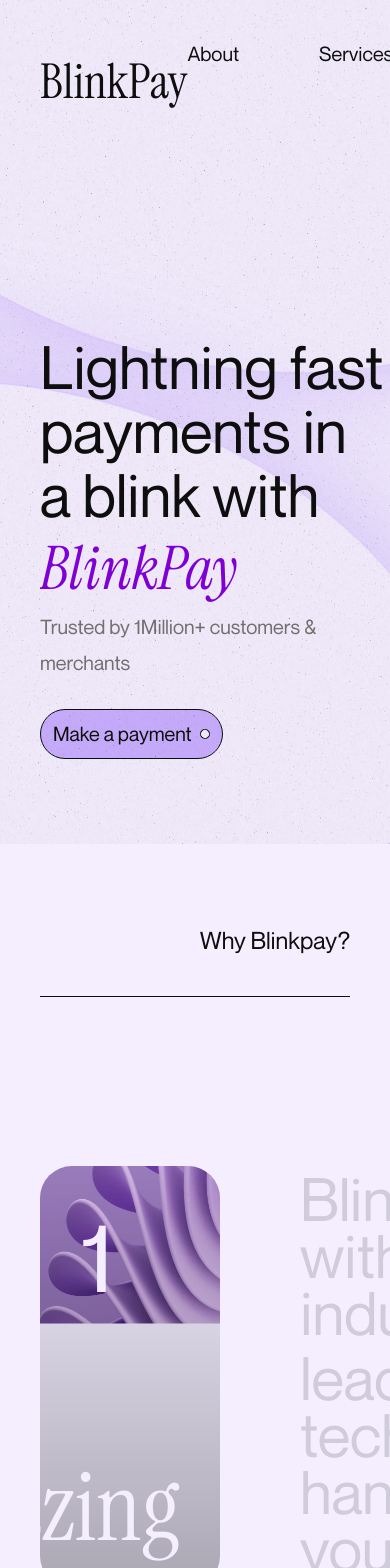
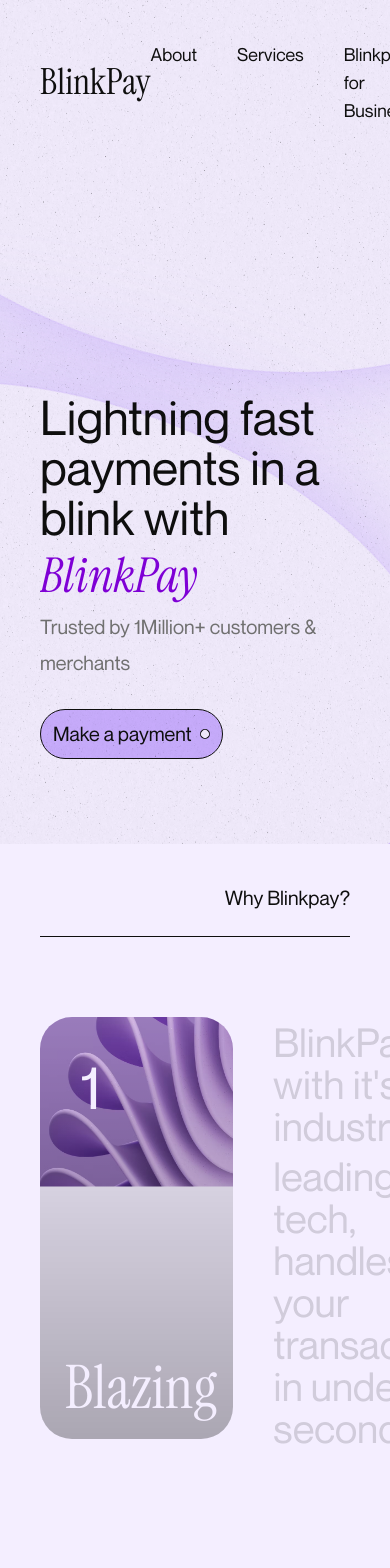
Before and after one commit to swayamduhan/blinkpay, a React (Vite) app in the folder apps/landing/: page / in a window 390 px wide. Shown: the top 1568 px of the page. Built offline with nearby package versions, Linux system fonts and the light colour scheme.

Commit message:
feat(landing): added response for smaller laptops

```diff
--- a/apps/landing/src/components/FAQItem.tsx
+++ b/apps/landing/src/components/FAQItem.tsx
@@ -2,14 +2,14 @@
 
 export default function FAQItem({ title, hoverText }: { title: string, hoverText: string }){
     return (
-        <div className="relative rounded-3xl p-6 pr-12 text-xl text-pastel-100 bg-[#222222] group faq-item">
+        <div className="relative rounded-3xl p-6 pr-12 text-lg lg:text-xl text-pastel-100 bg-[#222222] group faq-item">
             <div className="opacity-75 title-text">
                 {title}
             </div>
-            <div className="h-8 w-8 absolute right-6 top-6 group-hover:rotate-[45deg] duration-300 transition-all">
+            <div className="h-6 lg:h-8 w-6 lg:w-8 absolute right-6 top-6 group-hover:rotate-[45deg] duration-300 transition-all">
                 <ArrowTopRight />
             </div>
-            <div className="text-2xl hover-text">
+            <div className="text-xl lg:text-2xl hover-text">
                 {hoverText}
             </div>
         </div>
--- a/apps/landing/src/components/FAQSection.tsx
+++ b/apps/landing/src/components/FAQSection.tsx
@@ -140,14 +140,14 @@
     return (
         <div ref={FAQContainer}>
         <section className="min-h-screen pb-40" id="faq-section">
-            <div id="faq-wrapper" className="p-10 pt-20 space-y-20">
+            <div id="faq-wrapper" className="p-10 pt-20">
                 <SectionHeader text="Frequently Asked Questions"/>
             </div>
-            <div id="faq-content" className="px-10 grid grid-cols-3 gap-10">
+            <div id="faq-content" className="px-10 grid grid-cols-3 gap-6 lg:gap-10">
                 <div id="faq-svg" className="col-span-1 mt-10 h-[70vh] border rounded-3xl bg-[#222222]">
                     <AnimatedSVG />
                 </div>
-                <div id="faqs" className="col-span-2 mt-10 grid grid-cols-2 grid-rows-3 gap-5">
+                <div id="faqs" className="col-span-2 mt-10 grid grid-cols-2 grid-rows-3 gap-2 lg:gap-5">
                     {faqs.map((faq, index) => (
                         <FAQItem key={index} title={faq.title} hoverText={faq.hoverText}/>
                     ))}
--- a/apps/landing/src/components/Footer.tsx
+++ b/apps/landing/src/components/Footer.tsx
@@ -10,15 +10,15 @@
     const resources = ["Guides", "Customer stories", "Blog", "Licences", "Sitemap", "Cookie settings"]
     const developers = ["Documentation", "API reference", "API status", "API changelog"]
     return (
-        <footer>
-            <div className="h-[600px] pointer-events-none"></div>
-            <div className="fixed bottom-0 w-full h-[600px] bg-[#222222] z-[0] text-pastel-100">
-                <div className="p-10 grid grid-cols-2 h-[500px]">
+        <footer id="footer">
+            <div className="h-[500px] lg:h-[600px] pointer-events-none"></div>
+            <div className="fixed bottom-0 w-full h-[500px] lg:h-[600px] bg-[#222222] z-[0] text-pastel-100">
+                <div className="p-10 grid grid-cols-2 gap-10 h-[420px] lg:h-[500px]">
                     <div>
-                        <div className="text-[200px] font-instrument leading-[200px]">
+                        <div className="text-[150px] lg:text-[200px] font-instrument leading-[150px] lg:leading-[200px]">
                             BlinkPay
                         </div>
-                        <div className="text-xl opacity-65">
+                        <div className="text-lg lg:text-xl opacity-65">
                             All rights reserved &copy; Team BlinkPay / 2025
                         </div>
                     </div>
@@ -61,7 +61,7 @@
                         </div>
                     </div>
                 </div>
-                <div className="h-[100px] flex justify-start items-center gap-10 text-4xl px-10">
+                <div className="h-[80px] lg:h-[100px] flex justify-start items-center gap-10 text-3xl lg:text-4xl px-10">
                     <a href="mailto:workplace.swayam@gmail.com">
                         <FooterRandomText>EMAIL US</FooterRandomText>
                     </a>
@@ -136,7 +136,7 @@
 
 function Header({ children }: { children: React.ReactNode }){
     return (
-        <div className="font-bold text-2xl">
+        <div className="font-bold text-lg lg:text-2xl">
             {children}
         </div>
     )
@@ -144,6 +144,6 @@
 
 function FooterItem({ children }: { children: React.ReactNode }){
     return (
-        <div className="opacity-75 hover:opacity-100 transition-all duration-300 cursor-pointer w-fit text-lg">{children}</div>
+        <div className="opacity-75 hover:opacity-100 transition-all duration-300 cursor-pointer w-fit text-md lg:text-lg">{children}</div>
     )
 }
--- a/apps/landing/src/components/Header.tsx
+++ b/apps/landing/src/components/Header.tsx
@@ -1,6 +1,6 @@
 export default function SectionHeader({ text }: { text: string }){
     return (
-        <div className="text-2xl text-right border-b pb-10">
+        <div className="text-xl lg:text-2xl text-right border-b pb-6 lg:pb-10">
             <div className="hover:-translate-x-2 transition-all duration-300">
                 {text}
             </div>
--- a/apps/landing/src/components/HeroSection.tsx
+++ b/apps/landing/src/components/HeroSection.tsx
@@ -94,9 +94,9 @@
         {/* TEXT LAYER */}
         <div className="absolute inset-0">
             <Navbar />
-            <div className="absolute bottom-[10%] left-10 max-w-[700px] space-y-8">
+            <div className="absolute bottom-[10%] left-10 max-w-[550px] lg:max-w-[700px] space-y-8">
                 <div ref={heroTextRef} className="-space-y-2">
-                    <div className="leading-[1.2] text-6xl">Lightning fast payments in a blink with <span className="text-purple-700 font-instrument italic tracking-normal">BlinkPay</span>
+                    <div className="leading-[1.2] text-5xl lg:text-6xl">Lightning fast payments in a blink with <span className="text-purple-700 font-instrument italic tracking-normal">BlinkPay</span>
                     </div>
                     <div className="text-xl text-neutral-500 mt-4">Trusted by 1Million+ customers & merchants</div>
                 </div>
--- a/apps/landing/src/components/Navbar.tsx
+++ b/apps/landing/src/components/Navbar.tsx
@@ -3,20 +3,22 @@
 
 export function Navbar(){
     return (
-        <div className="py-10 px-10 flex justify-between items-center text-xl">
-            <div className="text-5xl font-instrument">
+        <div className="py-10 px-10 flex justify-between items-center text-lg lg:text-xl">
+            <div className="text-4xl lg:text-5xl font-instrument">
                 BlinkPay
             </div>
             <div className="nav-star">
-                <img src={StarImage} width={40}/>
+                <img src={StarImage} className="w-[30px] lg:w-[40px]"/>
             </div>
-            <div className="flex gap-20 [&>div]:cursor-pointer">
+            <div className="flex gap-10 lg:gap-20 [&>div]:cursor-pointer">
                 <a href="#why-blinkpay">
                     <NavItem>About</NavItem>
                 </a>
                 <NavItem>Services</NavItem>
                 <NavItem>Blinkpay for Business</NavItem>
-                <NavItem>Contact</NavItem>
+                <a href="#footer">
+                    <NavItem>Contact</NavItem>
+                </a>
                 <NavItem>Signup</NavItem>
                 <div className="nav-item">Menu</div>
             </div>
--- a/apps/landing/src/components/WhySection.tsx
+++ b/apps/landing/src/components/WhySection.tsx
@@ -40,6 +40,9 @@
         description: "Pay a friend or scale a biz, globally, we handle every transaction with the same power and precision."
     }
 ]
+
+const indexLineTranslate = (window.innerHeight > 700 ? -100 : -60)
+const imageTextTranslate = (window.innerHeight > 700 ? -120 : -70)
 
 export default function WhySection(){
     const container = useRef<HTMLDivElement>(null)
@@ -97,10 +100,10 @@
                     y: -65
                 })
                 .to(".img-text-wrapper", {
-                    y: -120 * (idx+1)
+                    y: imageTextTranslate * (idx+1)
                 }, "<")
                 .to(".index-wrapper", {
-                    y: -100 * (idx+1)
+                    y: indexLineTranslate * (idx+1)
                 }, "<")
                 .to(splitArray[idx+1].lines, {
                     opacity: 1,
@@ -125,10 +128,10 @@
     return (
         <div ref={container} id="why-blinkpay">
             <section className="min-h-screen mb-20">
-                <div id="why-wrapper" className="p-10 pt-20 space-y-20">
+                <div id="why-wrapper" className="p-10 lg:pt-20 space-y-20">
                     <SectionHeader text="Why Blinkpay?" />
 
-                    <div id="why__content" className="mt-[20vh] relative">
+                    <div id="why__content" className="mt-20 lg:mt-[20vh] relative">
                         <WhyCard cards={cards}/>
                     </div>
                 </div>
@@ -139,17 +142,17 @@
 
 function WhyCard({ cards }: { cards: Card[] }){
     return (
-        <div className="grid grid-cols-3 gap-20 pin__card">
+        <div className="grid grid-cols-3 gap-10 lg:gap-20 pin__card">
             <div className="col-span-2">
                 <div className="h-[50vh] w-full rounded-4xl relative overflow-hidden">
-                    <div className="absolute font-instrument text-8xl text-pastel-100 bottom-5 right-10 z-10 h-[120px] leading-[120px] overflow-hidden">
+                    <div className="absolute font-instrument text-6xl lg:text-8xl text-pastel-100 bottom-4 right-4 lg:bottom-5 lg:right-10 z-10 h-[70px] lg:h-[120px] leading-[70px] lg:leading-[120px] overflow-hidden">
                         <div className="img-text-wrapper">
                             {cards.map(card => {
                                 return <div className="text-right">{card.imgText}</div>
                             })}
                         </div>
                     </div>
-                    <div className="z-10 text-pastel-100 absolute text-8xl top-10 left-10 h-[100px] leading-[100px] overflow-hidden">
+                    <div className="z-10 text-pastel-100 absolute text-6xl lg:text-8xl top-10 left-10 h-[60px] lg:h-[100px] leading-[60px] lg:leading-[100px] overflow-hidden">
                         <div className="index-wrapper">
                             {Array.from({ length: cards.length }).map((_, i) => (
                                 <div>{i+1}</div>
@@ -161,7 +164,7 @@
                     <img src={cards[0].img} className="w-full -translate-y-[30%]"/>
                 </div>
             </div>
-            <div className="col-span-1 text-6xl relative leading-[65px]">
+            <div className="col-span-1 text-[40px] lg:text-6xl relative leading-[50px] lg:leading-[65px]">
                 {cards.map((card, idx) => {
                     return <div id={`text-${idx+1}`} className="absolute -space-y-2">{card.description}</div>
                 })}
--- a/apps/landing/src/index.css
+++ b/apps/landing/src/index.css
@@ -44,6 +44,7 @@
   --font-montreal: "Montreal";
   --color-pastel-100: #F4EEFF;
   --color-pastel-300: #CAAEFF;
+  --breakpoint-lg: 75rem;
 }
 
 ellipse {
```
Also changed, not shown: apps/landing/src/components/GetStarted.tsx (+5 -5 lines), apps/landing/src/components/InteractiveMock.tsx (+8 -11 lines).
